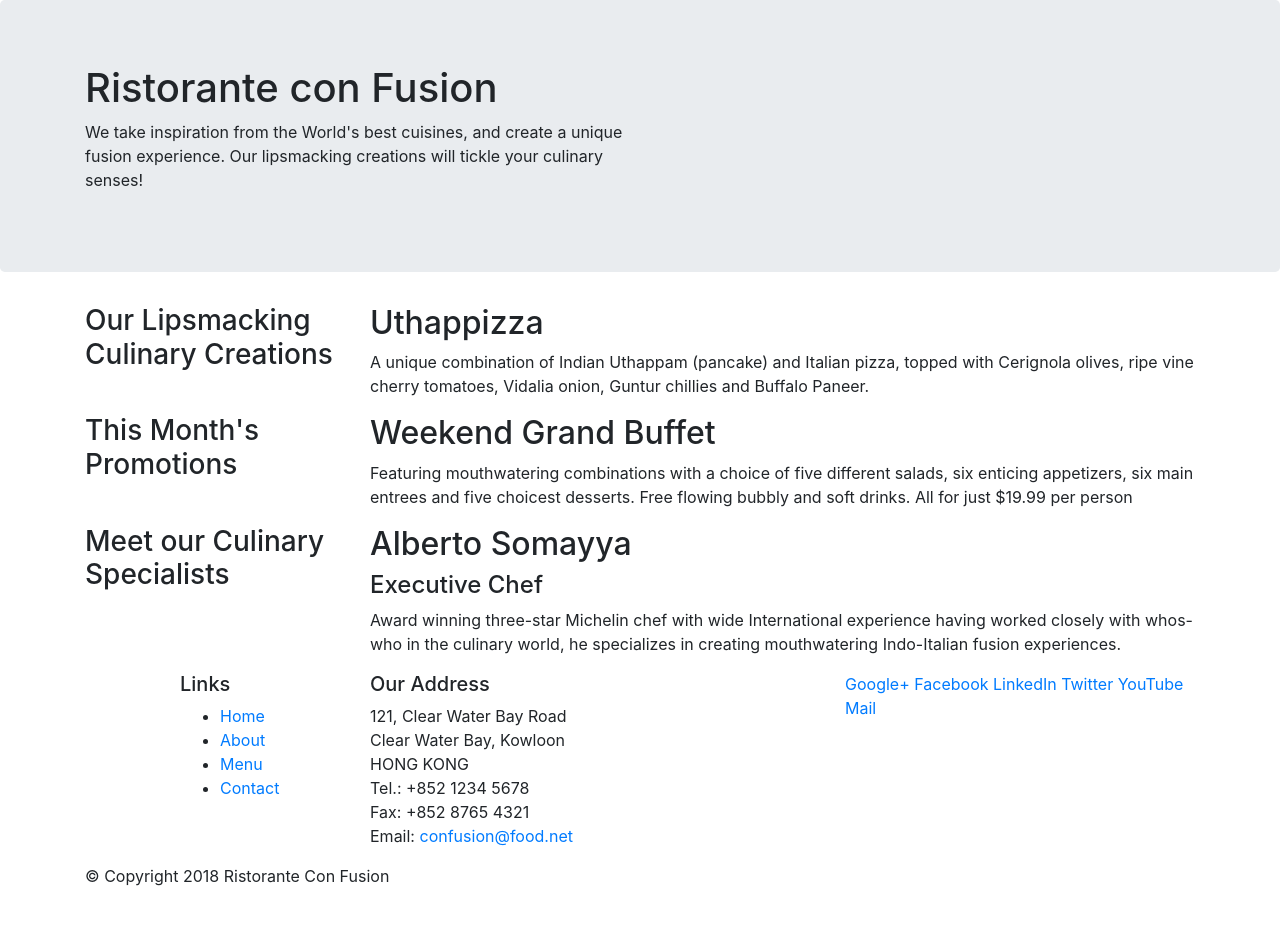
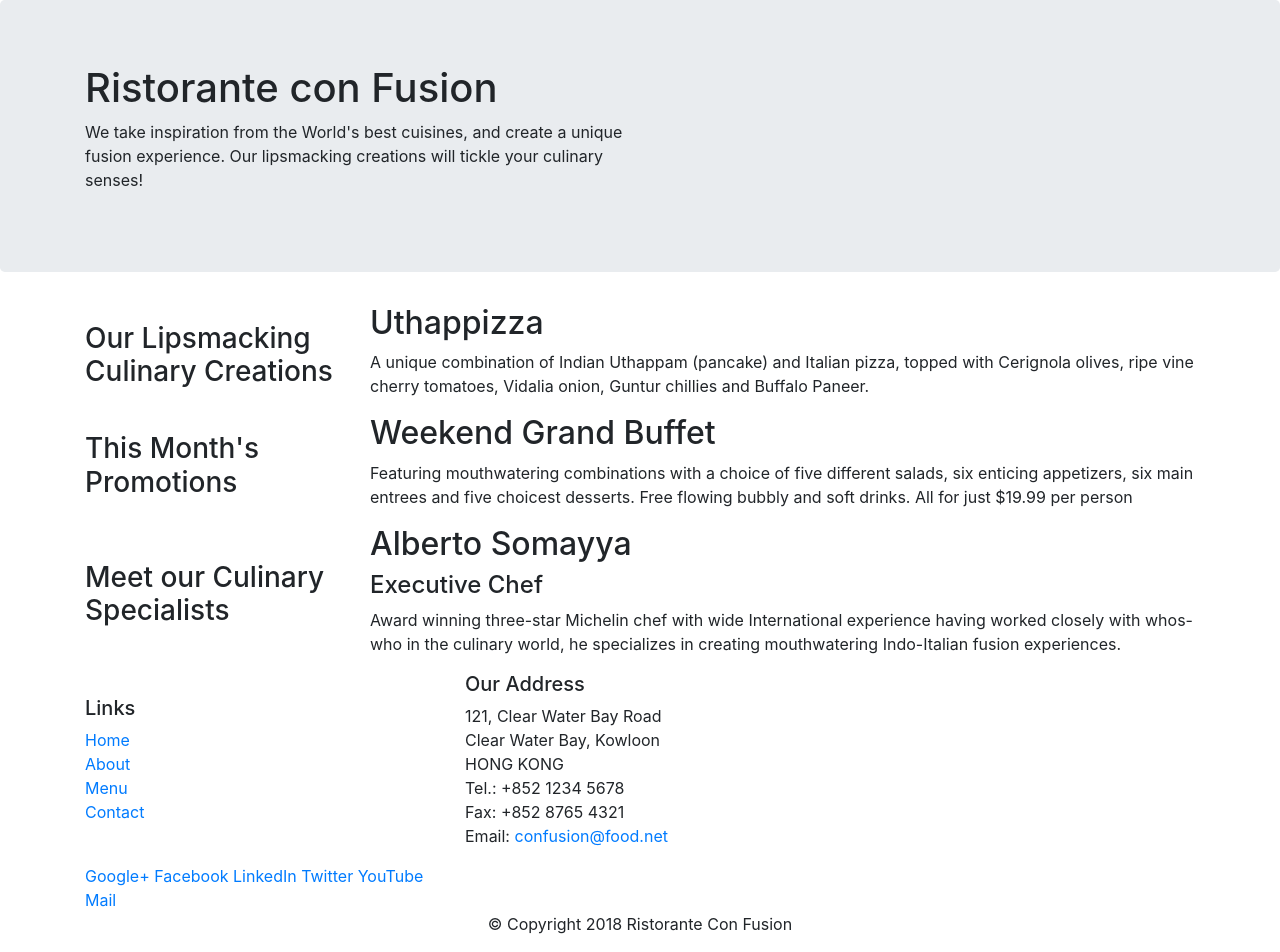
Before and after one commit to hl11jp/assignment1, a website: page index.html in a window 1280 px wide. Before the commit the page ends 904 px from the top, so only its background shows below. Drawn offline with nearby package versions, Linux system fonts and the light colour scheme.

Commit message:
Bootstrap Grid Part 2

```diff
--- a/index.html
+++ b/index.html
@@ -11,13 +11,14 @@
       rel="stylesheet"
       href="node_modules/bootstrap/dist/css/bootstrap.min.css"
     />
+    <link rel="stylesheet" href="./css/style.css">
     <title>Ristorante Con Fusion</title>
   </head>
 
   <body>
     <header class="jumbotron">
       <div class="container">
-        <div class="row">
+        <div class="row row-header">
           <div class="col-12 col-sm-6">
             <h1>Ristorante con Fusion</h1>
             <p>
@@ -32,7 +33,7 @@
     </header>
 
     <div class="container">
-      <div class="row">
+      <div class="row row-content align-items-center">
         <div class="col-12 col-sm-4 col-md-3">
           <h3>Our Lipsmacking Culinary Creations</h3>
         </div>
@@ -46,7 +47,7 @@
         </div>
       </div>
 
-      <div class="row">
+      <div class="row row-content align-items-center">
         <div class="col-12 col-sm-4 col-md-3">
           <h3>This Month's Promotions</h3>
         </div>
@@ -61,7 +62,7 @@
         </div>
       </div>
 
-      <div class="row">
+      <div class="row row-content align-items-center">
         <div class="col-12 col-sm-4 col-md-3">
           <h3>Meet our Culinary Specialists</h3>
         </div>
@@ -80,10 +81,10 @@
 
     <footer>
       <div class="container">
-        <div class="row">
-          <div class="col-4 offset-1 col-sm-2">
+        <div class="row row-footer">
+          <div class="col-12 col-sm-4 align-self-center">
             <h5>Links</h5>
-            <ul>
+            <ul class="list-unstyled">
               <li><a href="#">Home</a></li>
               <li><a href="#">About</a></li>
               <li><a href="#">Menu</a></li>
@@ -112,8 +113,8 @@
             </div>
           </div>
         </div>
-        <div class="row">
-          <div class="col-auto">
+        <div class="row justify-content-center">
+          <div class="text-center">
             <p>© Copyright 2018 Ristorante Con Fusion</p>
           </div>
         </div>
```
